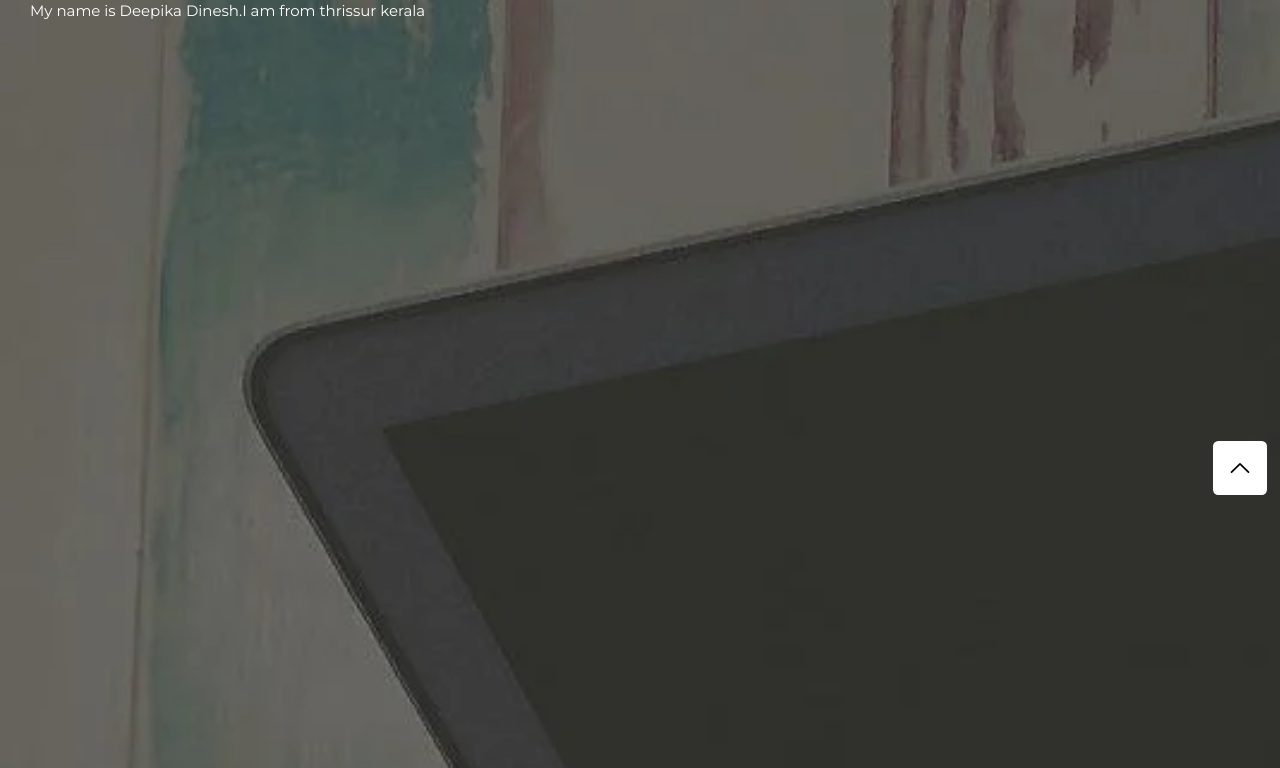
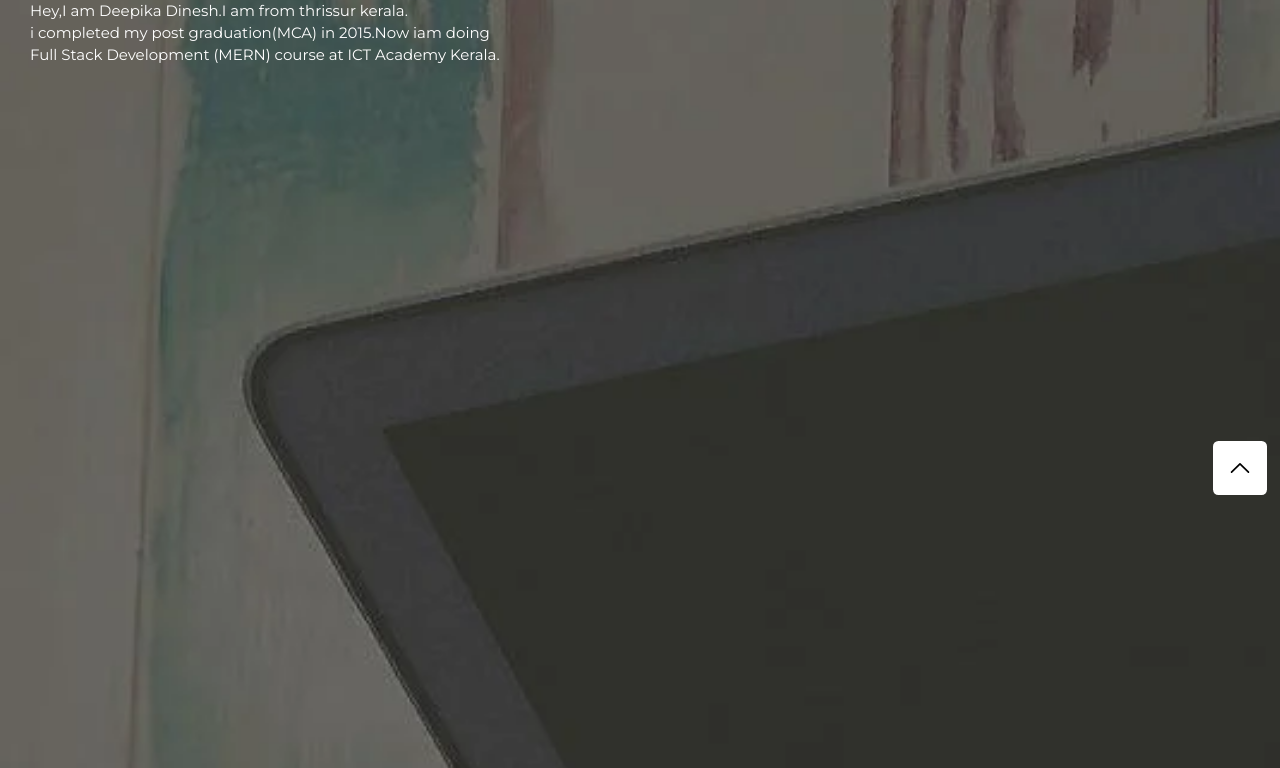
Before and after one commit to deepika427548/portfolio, a plain HTML site: page index.html in a window 1280 px wide. Shown: the part 292-1060 px from the top of the page. Drawn offline with Linux system fonts and the light colour scheme.

Commit message:
Update index.html

```diff
--- a/index.html
+++ b/index.html
@@ -27,7 +27,11 @@
 <section id="home">
     <div class="main">
         <h1 class="headings">About Me</h1>
-        <p id="about me">My name is Deepika Dinesh.I am from thrissur kerala</p>
+        <p id="about me">Hey,I am Deepika Dinesh.I am from thrissur kerala.<br>
+            i completed my post graduation(MCA) in 2015.Now iam doing <br>
+            Full Stack Development (MERN) course at ICT Academy Kerala.
+
+        </p>
     </div>
 </section>
 <section id="projects">
```
